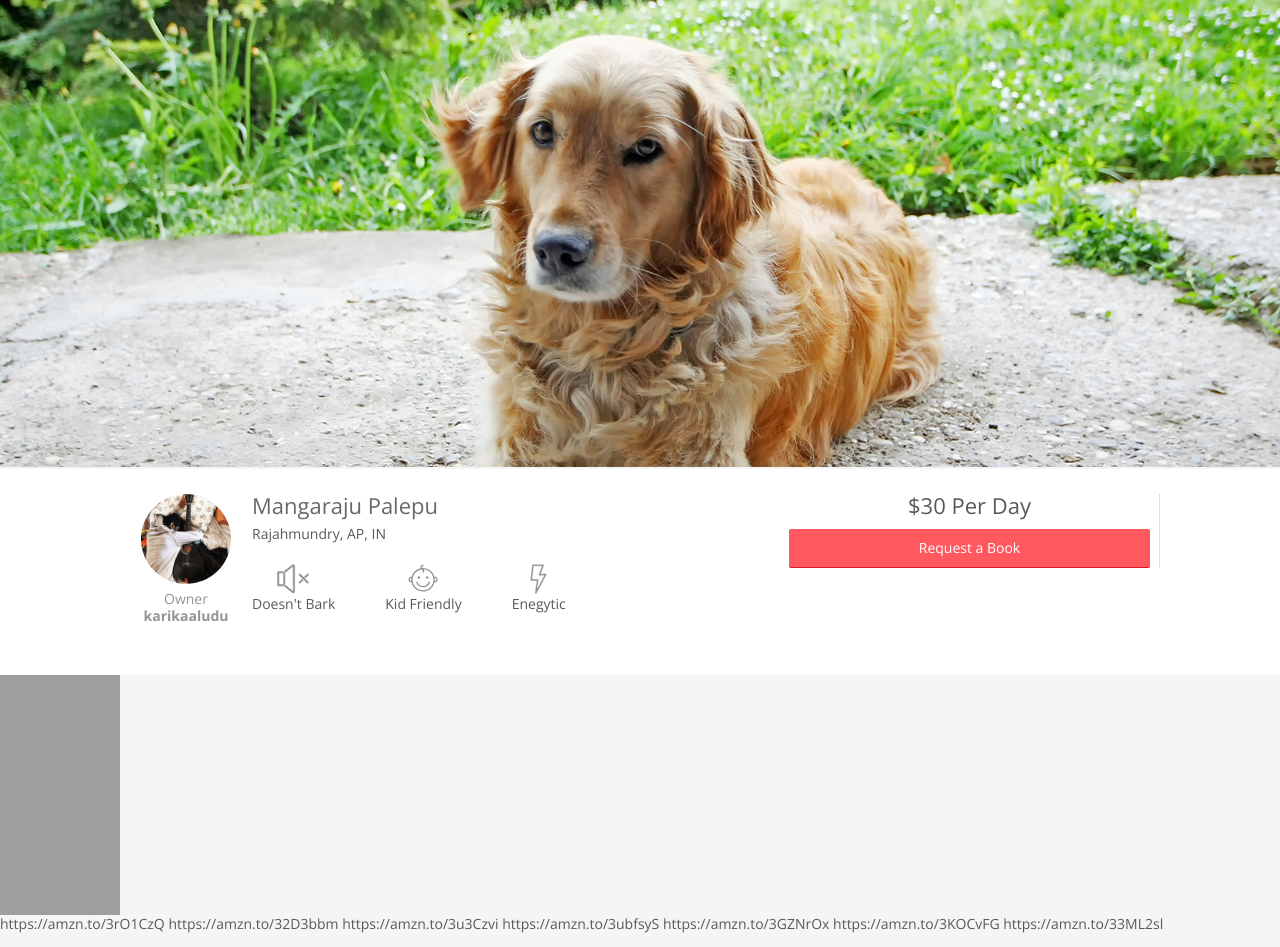
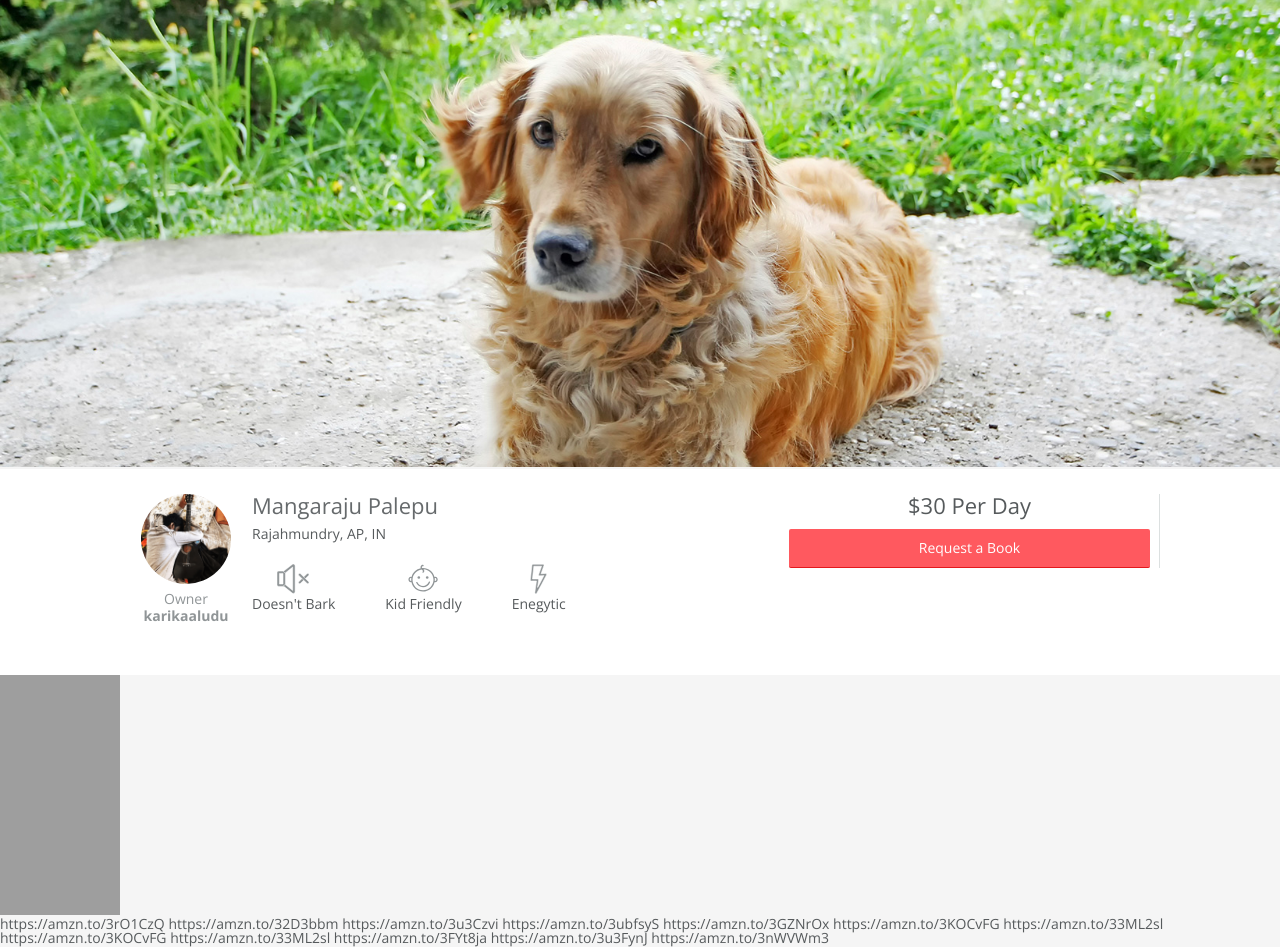
Before and after one commit to karikala/karikala.github.io, a plain HTML site: page index.html in a window 1280 px wide. Shown: the part 63-1010 px from the top of the page. Drawn offline with nearby package versions, Linux system fonts and the light colour scheme; grey boxes are pictures that could not be loaded; a script that the page names is missing.

Commit message:
Update index.html
added more  links

```diff
--- a/index.html
+++ b/index.html
@@ -70,7 +70,7 @@
     </script>
     <iframe style="width:120px;height:240px;" marginwidth="0" marginheight="0" scrolling="no" frameborder="0" src="//ws-in.amazon-adsystem.com/widgets/q?ServiceVersion=20070822&OneJS=1&Operation=GetAdHtml&MarketPlace=IN&source=ac&ref=tf_til&ad_type=product_link&tracking_id=somaraju00-21&marketplace=amazon&amp;region=IN&placement=B073VNX8XG&asins=B073VNX8XG&linkId=b8446aabb5d92882f510cb458e6de6e0&show_border=false&link_opens_in_new_window=false&price_color=333333&title_color=0066C0&bg_color=FFFFFF">
     </iframe>
-<ol>
+<p>
   https://amzn.to/3rO1CzQ
 
 https://amzn.to/32D3bbm
@@ -84,7 +84,17 @@ https://amzn.to/3GZNrOx
 https://amzn.to/3KOCvFG
 
 https://amzn.to/33ML2sl
-</ol>
+
+https://amzn.to/3KOCvFG
+
+https://amzn.to/33ML2sl
+
+https://amzn.to/3FYt8ja
+
+https://amzn.to/3u3FynJ
+
+https://amzn.to/3nWVWm3
+</p>
 
   </section>
 
```
